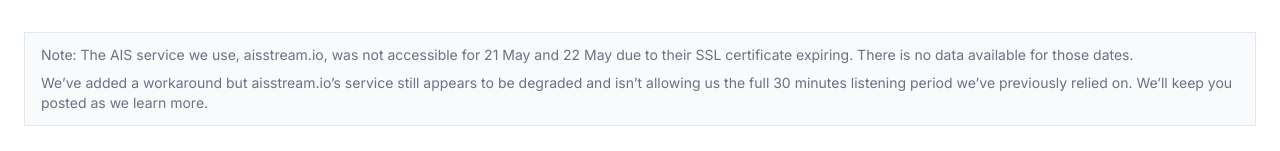
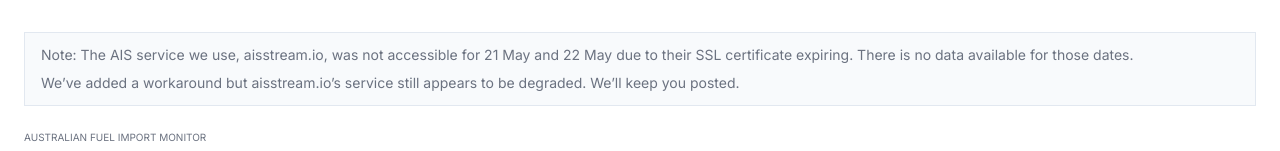
Before and after one commit to adrasyn/aus-fuel-import-monitor, a Next.js app: page / in a window 1280 px wide. Shown: the top 151 px of the page. Built offline with nearby package versions, Linux system fonts and the light colour scheme.

Commit message:
banner: trim degradation note now that nightlies are running full duration

```diff
--- a/src/components/StaleBanner.tsx
+++ b/src/components/StaleBanner.tsx
@@ -8,9 +8,7 @@ export default function StaleBanner() {
       </p>
       <p>
         We&rsquo;ve added a workaround but aisstream.io&rsquo;s service still
-        appears to be degraded and isn&rsquo;t allowing us the full 30 minutes
-        listening period we&rsquo;ve previously relied on. We&rsquo;ll keep you
-        posted as we learn more.
+        appears to be degraded. We&rsquo;ll keep you posted.
       </p>
     </div>
   );
```
